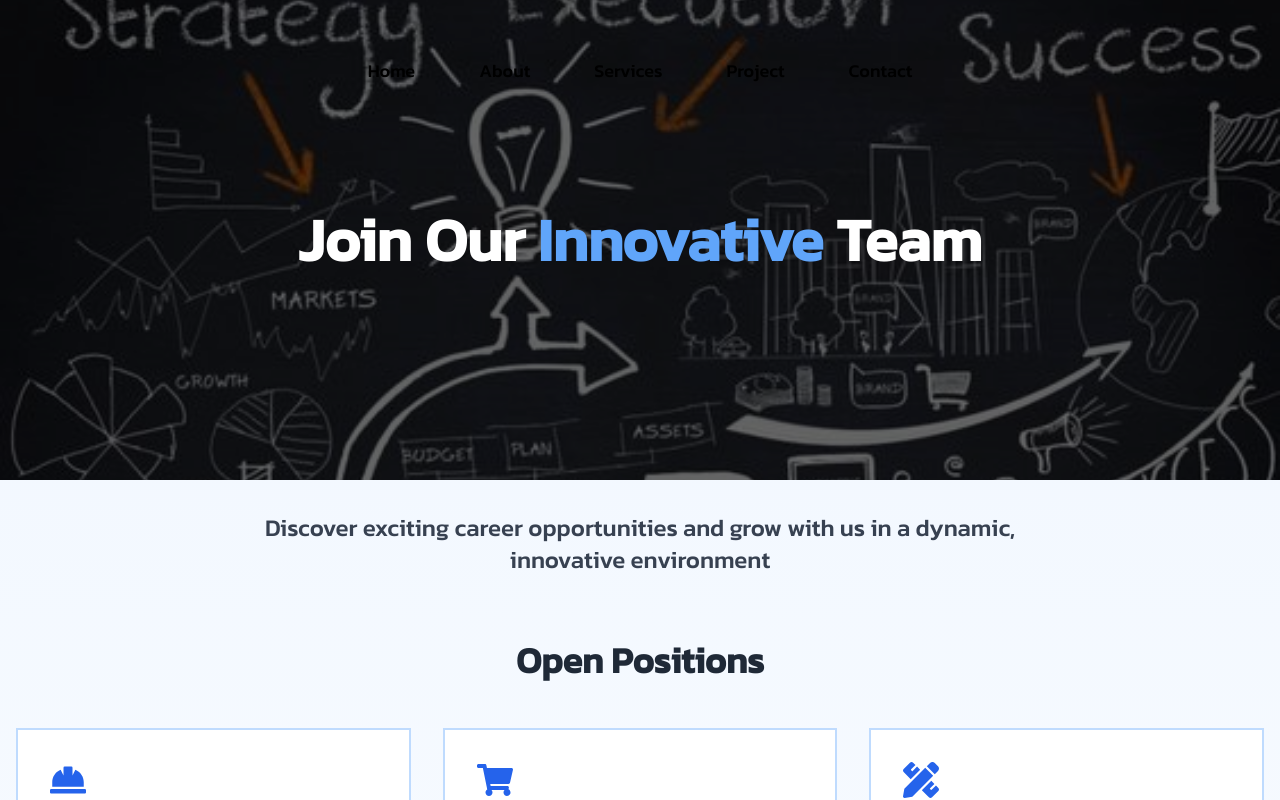
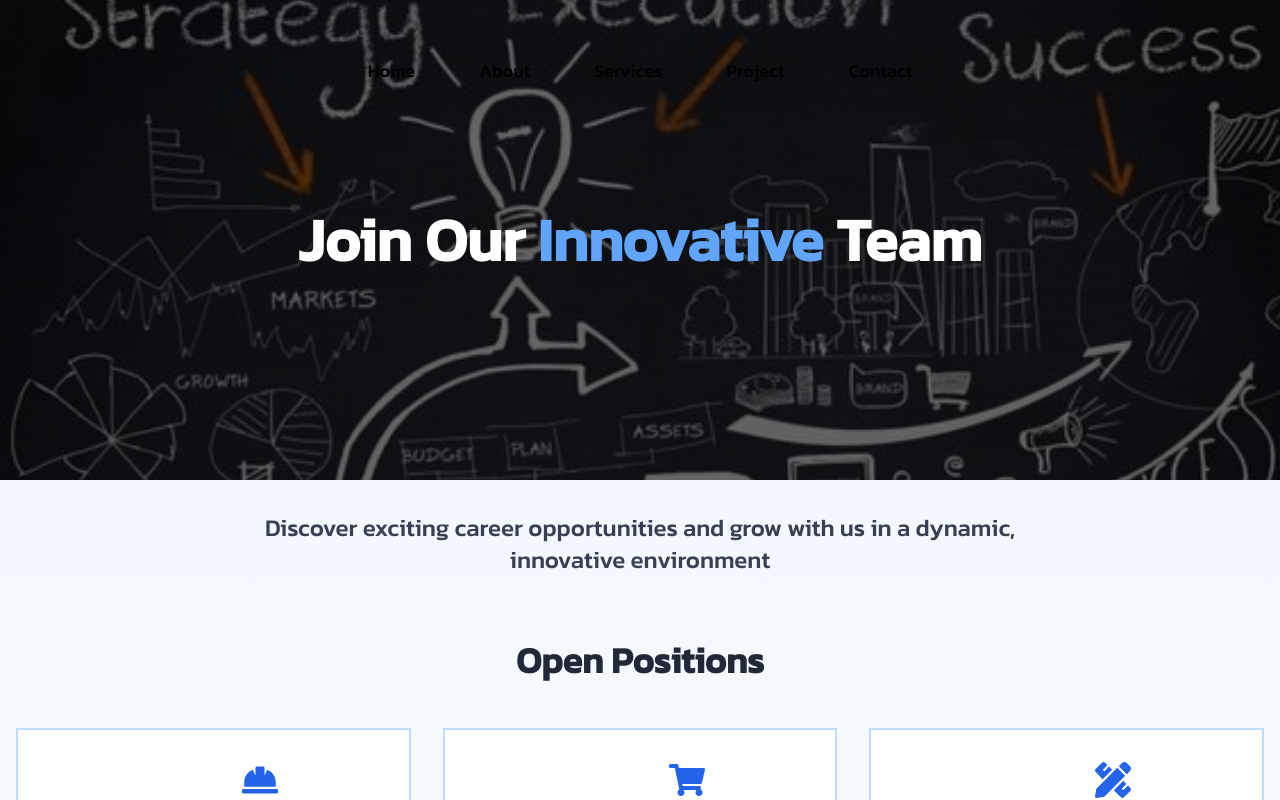
Before and after one commit to AkshayKalamkarr/supremeinfrastructure, a Next.js app: page /contact/career in a window 1280 px wide. Shown: the top 800 px of the page. Built offline with nearby package versions, Linux system fonts and the light colour scheme.

Commit message:
new code

```diff
--- a/app/contact/career/page.jsx
+++ b/app/contact/career/page.jsx
@@ -69,7 +69,7 @@ const CareerPage = () => {
                                 whileTap={{ scale: 0.95 }}
                             >
                                 <motion.div
-                                    className="text-4xl mb-4"
+                                    className="text-4xl mb-4 md:mx-48"
                                 >
                                     <job.icon className="text-blue-600" />
                                 </motion.div>
```
